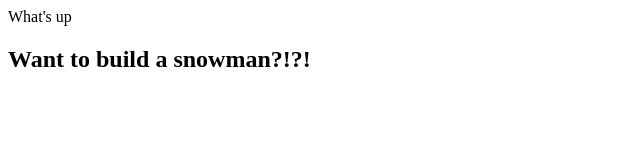
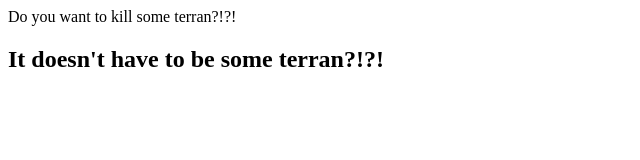
Before and after one commit to bluemoonchan13/bluemoonchan13.github.io, a plain HTML site: page index.html in a window 1280 px wide. Shown: the whole page, without its empty margins (0-640 px from the left). Drawn offline with Linux system fonts and the light colour scheme.

Commit message:
Changing Content

```diff
--- a/index.html
+++ b/index.html
@@ -6,7 +6,7 @@
   </head>
 
   <body>
-    <hl>What's up</hl>
-    <h2>Want to build a snowman?!?!</h2>
+    <hl>Do you want to kill some terran?!?!</hl>
+    <h2>It doesn't have to be some terran?!?!</h2>
   </body>
 </html>
```
